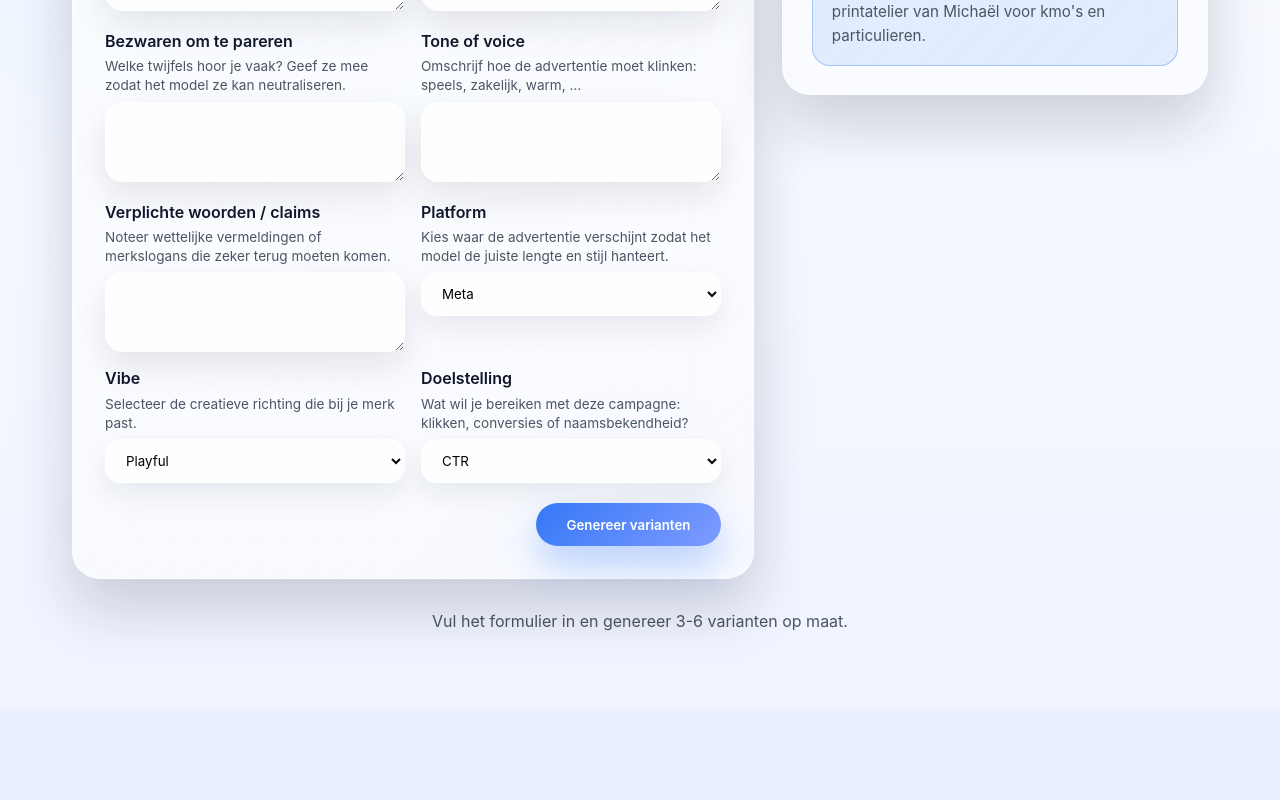
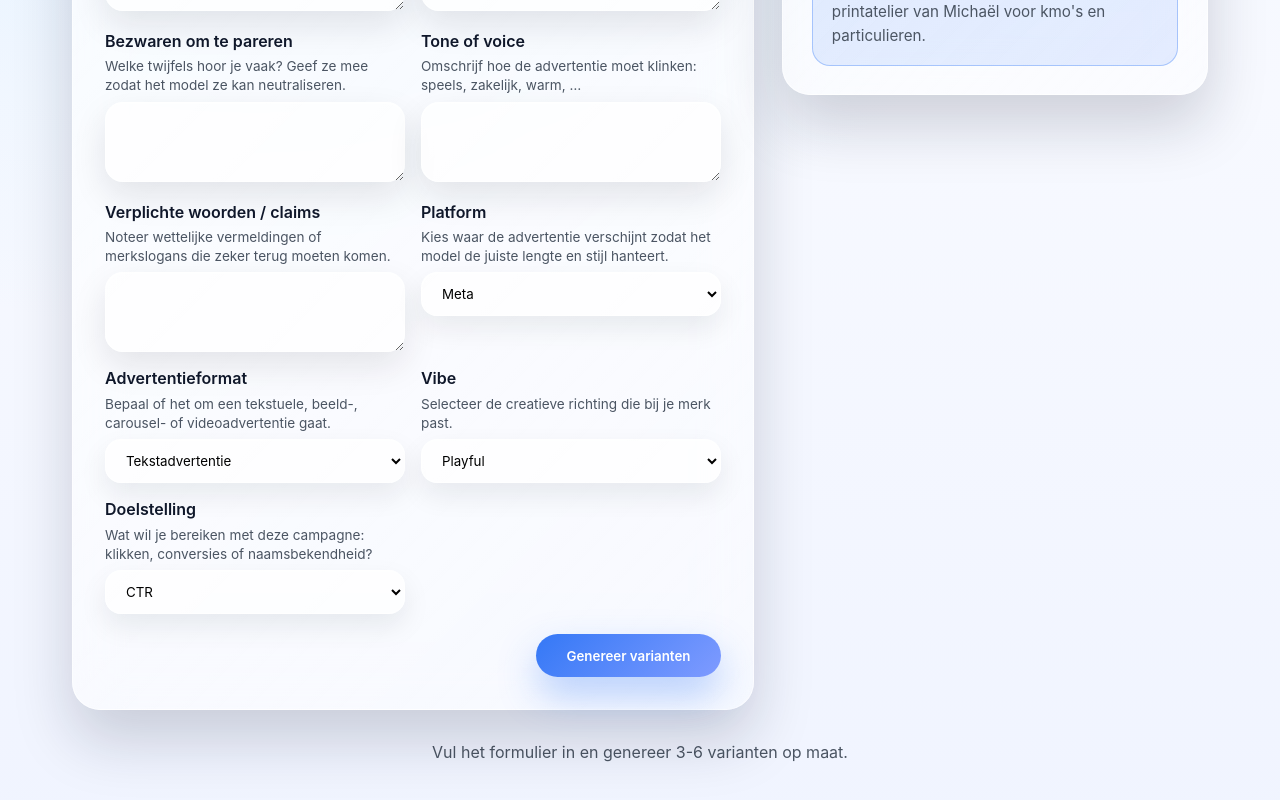
Before and after one commit to MichaelRedant/AdCopy-Mixer, a React (Vite) app in the folder ad-variant-generator/: page / in a window 1280 px wide. Shown: the part 1027-1827 px from the top of the page. Before the commit the page ends 1738 px from the top, so only its background shows below. Built offline with nearby package versions, Linux system fonts and the light colour scheme.

Commit message:
Add creative format inputs and prompts

```diff
--- a/ad-variant-generator/src/components/FormPanel.tsx
+++ b/ad-variant-generator/src/components/FormPanel.tsx
@@ -15,6 +15,13 @@ const platformOptions: { value: Platform; label: string }[] = [
   { value: 'linkedin', label: 'LinkedIn' },
   { value: 'x', label: 'X / Twitter' },
   { value: 'instagram', label: 'Instagram' },
+];
+
+const adFormatOptions = [
+  { value: 'text', label: 'Tekstadvertentie' },
+  { value: 'image', label: 'Afbeelding' },
+  { value: 'carousel', label: 'Carousel' },
+  { value: 'video', label: 'Video' },
 ];
 
 const FormPanel: React.FC<FormPanelProps> = ({ values, onChange, onSubmit, isGenerating }) => {
@@ -148,6 +155,17 @@ const FormPanel: React.FC<FormPanelProps> = ({ values, onChange, onSubmit, isGen
           </select>
         </div>
         <div className="form-row select-row">
+          <label htmlFor="adFormat">Advertentieformat</label>
+          <p className="form-help">Bepaal of het om een tekstuele, beeld-, carousel- of videoadvertentie gaat.</p>
+          <select id="adFormat" name="adFormat" value={values.adFormat} onChange={handleInputChange}>
+            {adFormatOptions.map((option) => (
+              <option key={option.value} value={option.value}>
+                {option.label}
+              </option>
+            ))}
+          </select>
+        </div>
+        <div className="form-row select-row">
           <label htmlFor="vibe">Vibe</label>
           <p className="form-help">Selecteer de creatieve richting die bij je merk past.</p>
           <select id="vibe" name="vibe" value={values.vibe} onChange={handleInputChange}>
@@ -168,6 +186,22 @@ const FormPanel: React.FC<FormPanelProps> = ({ values, onChange, onSubmit, isGen
           </select>
         </div>
       </div>
+      {values.adFormat !== 'text' && (
+        <div className="form-row">
+          <label htmlFor="assetDescription">Omschrijving van je visual / video</label>
+          <p className="form-help">
+            Beschrijf wat er op de afbeelding, carousel-slides of video te zien is. Zo kan de copy perfect inhaken op het beeld.
+          </p>
+          <textarea
+            id="assetDescription"
+            name="assetDescription"
+            value={values.assetDescription}
+            onChange={handleInputChange}
+            maxLength={500}
+            required={values.adFormat !== 'text'}
+          />
+        </div>
+      )}
       <div className="form-actions">
         <button type="button" className="primary" onClick={onSubmit} disabled={isGenerating}>
           {isGenerating ? 'Genereren…' : 'Genereer varianten'}
--- a/ad-variant-generator/src/types/index.ts
+++ b/ad-variant-generator/src/types/index.ts
@@ -1,4 +1,6 @@
 export type Platform = 'meta' | 'google' | 'linkedin' | 'x' | 'instagram';
+
+export type AdFormat = 'text' | 'image' | 'carousel' | 'video';
 
 export type GptModel = 'gpt-4o-mini' | 'gpt-4o' | 'gpt-4.1-mini' | 'gpt-5';
 
@@ -35,6 +37,8 @@ export interface FormValues {
   tone: string;
   verplicht: string;
   platform: Platform;
+  adFormat: AdFormat;
+  assetDescription: string;
   vibe: VibePreset;
   doel: 'CTR' | 'conversie' | 'awareness';
   taal: string;
--- a/ad-variant-generator/src/utils/constants.ts
+++ b/ad-variant-generator/src/utils/constants.ts
@@ -22,6 +22,8 @@ export const DEFAULT_FORM_VALUES: FormValues = {
   tone: '',
   verplicht: '',
   platform: 'meta',
+  adFormat: 'text',
+  assetDescription: '',
   vibe: 'playful',
   doel: 'CTR',
   taal: 'nl-BE',
--- a/ad-variant-generator/src/utils/promptBuilders.ts
+++ b/ad-variant-generator/src/utils/promptBuilders.ts
@@ -1,9 +1,26 @@
-import { AdVariant, FormValues, RemixIntent } from '../types';
+import { AdVariant, AdFormat, FormValues, RemixIntent } from '../types';
 
 export const SYSTEM_PROMPT = `Je bent een conversie-gedreven advertentie-copywriter.\nRegels:\n- Schrijf in de gevraagde taal en tone-of-vibe.\n- Houd platform-limieten aan (Google Ads: h≤30, d≤90; Meta: primary≤125, headline≤40; LinkedIn: intro≤150).\n- Gebruik natuurlijke zinnen: alleen het eerste woord en eigennamen krijgen hoofdletters.\n- Geen emoji's en geen streepjes '-' als opsomming; schrijf vloeiende zinnen.\n- Geef varianten kort, concreet, onderscheidend. Geen clichés.\n- Voeg 1 CTA per variant toe, afgestemd op doel (CTR / conversie / awareness).\n- Retourneer ALLEEN geldig JSON.\nJSON schema:\n{\n  "variants": [\n    {\n      "platform": "meta|google|linkedin|x|instagram",\n      "headline": "string or string[]",\n      "primaryText": "string",\n      "description": "string",\n      "cta": "string",\n      "notes": "string (optioneel)"\n    }\n  ],\n  "advice": "korte optimalisatie"\n}`;
 
+const formatGuidance: Record<AdFormat, string> = {
+  text: 'Puur tekstadvertentie: richt je enkel op copy zonder visuals.',
+  image:
+    'Afbeeldingsadvertentie: vermeld in het veld "notes" welke overlaytekst of tagline op het beeld moet staan en zorg dat primary text en headline naar het beeld verwijzen.',
+  carousel:
+    'Carousel: gebruik "notes" om maximaal drie slides te beschrijven ("Slide 1:", "Slide 2:", …) met korte hooks die de visuals begeleiden.',
+  video:
+    'Video: beschrijf in "notes" een openingshaak en eindframe overlaytekst die bij het script past.',
+};
+
 export const buildUserPrompt = (values: FormValues): string => {
-  return `Taak: Genereer ${values.variantCount} advertentievarianten.\nTaal: ${values.taal} (land/regio: ${values.regio}).\nPlatform: ${values.platform}.\nVibe: ${values.vibe}.\nDoel: ${values.doel}.\nContext:\n- Bedrijfsnaam: ${values.bedrijf}\n- Product/Aanbod: ${values.product}\n- Doelgroep: ${values.doelgroep}\n- Voordelen/USP: ${values.usp}\n- Differentiator t.o.v. concurrenten: ${values.diff}\n- Bezwaren die we moeten pareren: ${values.bezwaren}\n- Tone-of-voice: ${values.tone}\n- Verplichte woorden/claims: ${values.verplicht}\nSchrijf menselijk: natuurlijke zinnen, geen volledige woorden in hoofdletters. Houd je aan platform-limieten. Retourneer ALLEEN JSON volgens schema.`;
+  const assetContext =
+    values.adFormat === 'text'
+      ? 'Er is geen visueel asset; de copy moet zelfstandig werken zonder beeldbeschrijving.'
+      : `Visueel asset type: ${values.adFormat}. Beschrijving van de beelden/slides/scenes: ${
+          values.assetDescription || 'niet opgegeven, bedenk een logische insteek'
+        }. Laat de copy en notes aansluiten op dit materiaal.`;
+
+  return `Taak: Genereer ${values.variantCount} advertentievarianten.\nTaal: ${values.taal} (land/regio: ${values.regio}).\nPlatform: ${values.platform}.\nVibe: ${values.vibe}.\nDoel: ${values.doel}.\nFormat: ${values.adFormat}.\nFormat instructies: ${formatGuidance[values.adFormat]}\n${assetContext}\nContext:\n- Bedrijfsnaam: ${values.bedrijf}\n- Product/Aanbod: ${values.product}\n- Doelgroep: ${values.doelgroep}\n- Voordelen/USP: ${values.usp}\n- Differentiator t.o.v. concurrenten: ${values.diff}\n- Bezwaren die we moeten pareren: ${values.bezwaren}\n- Tone-of-voice: ${values.tone}\n- Verplichte woorden/claims: ${values.verplicht}\nSchrijf menselijk: natuurlijke zinnen, geen volledige woorden in hoofdletters. Houd je aan platform-limieten en stem copy af op het gekozen format. Retourneer ALLEEN JSON volgens schema.`;
 };
 
 export const buildRemixPrompt = (intent: RemixIntent, variant: AdVariant): string => {
```
Also changed, not shown: 2 other files (tests, documents, lock files or other folders).
